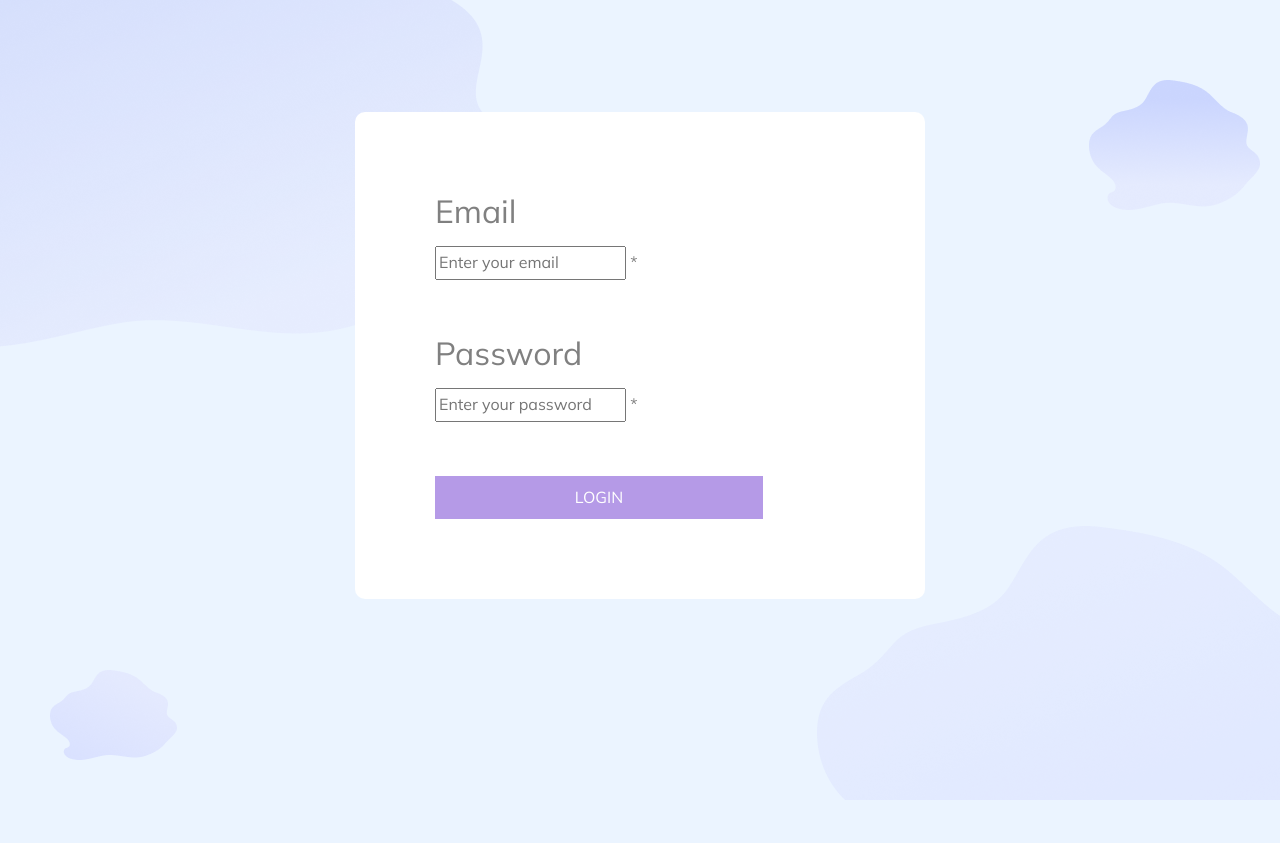
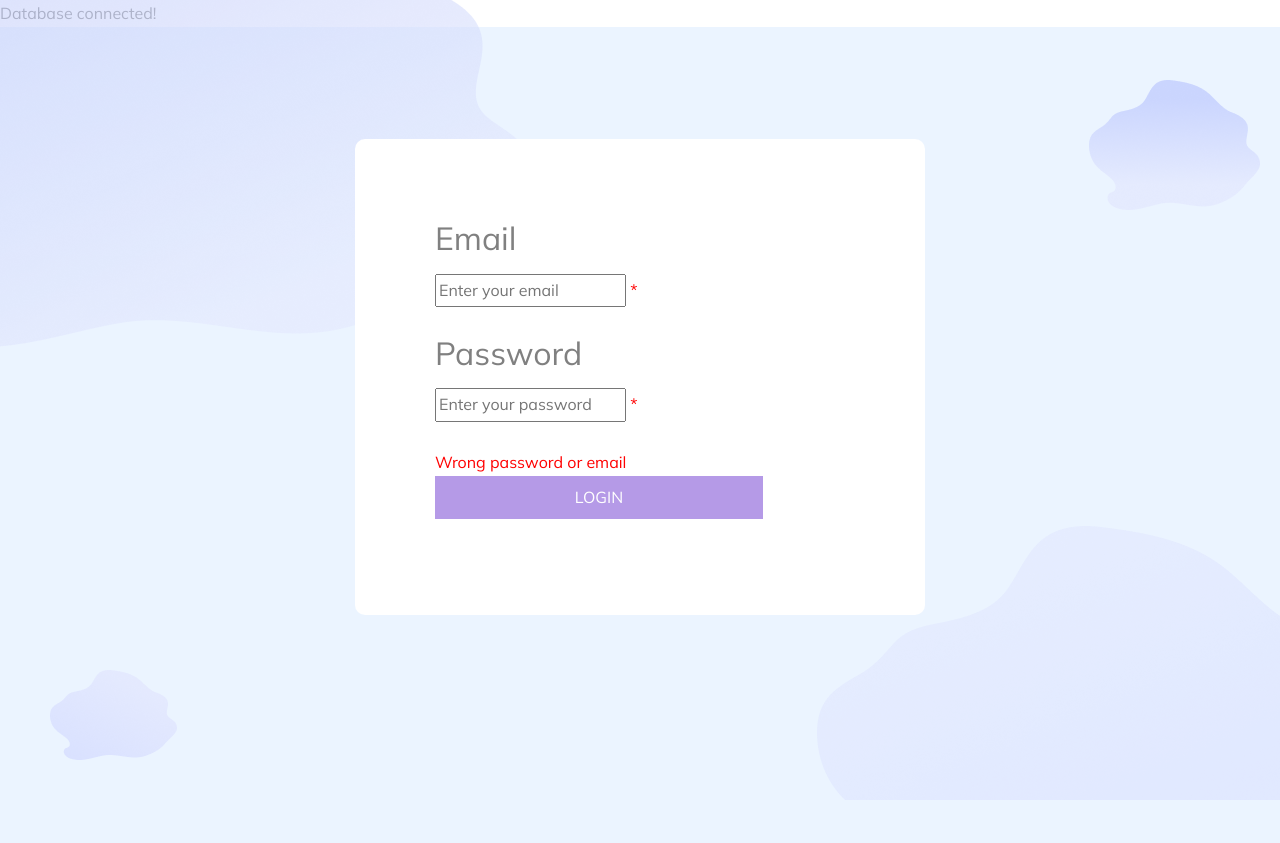
Before and after one commit to mary1afshar/bridge, a PHP site: page /login.php in a window 1280 px wide. Before the commit the page ends 760 px from the top, so only its background shows below. Run offline with PHP 8.4, Linux system fonts and the light colour scheme; some web fonts are replaced.

Commit message:
Login connection with database

```diff
--- a/css/style.css
+++ b/css/style.css
@@ -113,8 +113,10 @@ text-transform: lowercase;
   .btn:hover, .btn:active, .btn:focus {
     outline: none;
     -webkit-box-shadow: none !important;
-    box-shadow: none !important; }
-    position: absolute;
+    box-shadow: none !important;
+    position: absolute;
+  }
+
   .btn.btn-primary {
     background: #6f42c1;
     border-color: #6f42c1;
@@ -1566,3 +1568,7 @@ figure figcaption {
   textarea{
     width:90%;
   }
+
+  .error {
+    color: red;
+  }
--- a/login.php
+++ b/login.php
@@ -1,10 +1,12 @@
 <?php
 session_start();
+    include("connection.php");
 $_SESSIONS;
     $email="";
     $password="";
     $email_err="";
     $password_err="";
+    $server_err="";
 
     if($_SERVER["REQUEST_METHOD"] == "POST"){
        if (empty($_POST["email"])) {
@@ -22,6 +24,31 @@ $_SESSIONS;
        } else {
            $password = validate_data($_POST["password"]);
        }
+    }
+    //checking if email and password is in db
+    if(!empty($_POST["email"]) and !empty($_POST["password"])) {
+        $password = validate_data($_POST["password"]);
+        $email = validate_data($_POST["email"]);
+        $query = "select * from bridge_infomatics where email='$email' limit 1";
+        $result = mysqli_query($connect, $query);
+
+        if($result) {
+            if($result && mysqli_num_rows($result) > 0) {
+                $user_data = mysqli_fetch_assoc($result);
+                if($user_data['password'] === $password) {
+                    $_SESSION['user_id'] = $user_data['user_id'];
+                    header("Location: meet.php");
+                    die;
+                } else {
+                    $server_err ="Wrong password or email";
+                }
+            }
+        } else {
+            $server_err= "Wrong password or email1";
+        }
+
+    }  else {
+        $server_err = "Wrong password or email";
     }
 
     function validate_data($data) {
@@ -107,22 +134,23 @@ $_SESSIONS;
                 <div class="row align-items-center justify-content-center">
                     <div class="login-box">
 
-                        <form action="action_page.php">
+                        <form action="<?php echo htmlspecialchars($_SERVER["PHP_SELF"]);?>" method="post">
                             <label for="email">
                                 <h2>Email</h2>
                             </label><br>
-                            <input type="text" name="email" id="email" placeholder="Enter your email" required>
-                            <span class="error">*<br><?php echo $email_err; ?> </span><br><br>
+                            <input type="text" name="email" id="email" placeholder="Enter your email">
+                            <span class="error">*<br><?php echo $email_err; ?> </span><br>
                             <!--Password-->
                             <label for="password">
                                 <h2>Password</h2>
                             </label><br>
-                            <input type="password" name="password" id="password" placeholder="Enter your password"
-                                required>
-                            <span class="error">*<br><?php echo $password_err;?> </span><br><br>
+                            <input type="password" name="password" id="password" placeholder="Enter your password">
+                            <span class="error">*<br><?php echo $password_err;?> </span><br>
                             <!--Log in-->
-                            <a href="meet.php"><input class="button" value="LOGIN"></a>
-                            <!--type="submit" -->
+                            <span class="error"><?php echo $server_err;?> </span><br>
+                            <a href="meet.php"><input class="button" type="submit" value="LOGIN"></a>
+
+
                         </form>
                     </div>
                 </div>
--- a/style.css
+++ b/style.css
@@ -15,6 +15,3 @@
     background:  #9063e4;
     color: azure;
 }
-.error {
-  color: #FF0000;
-}
```
